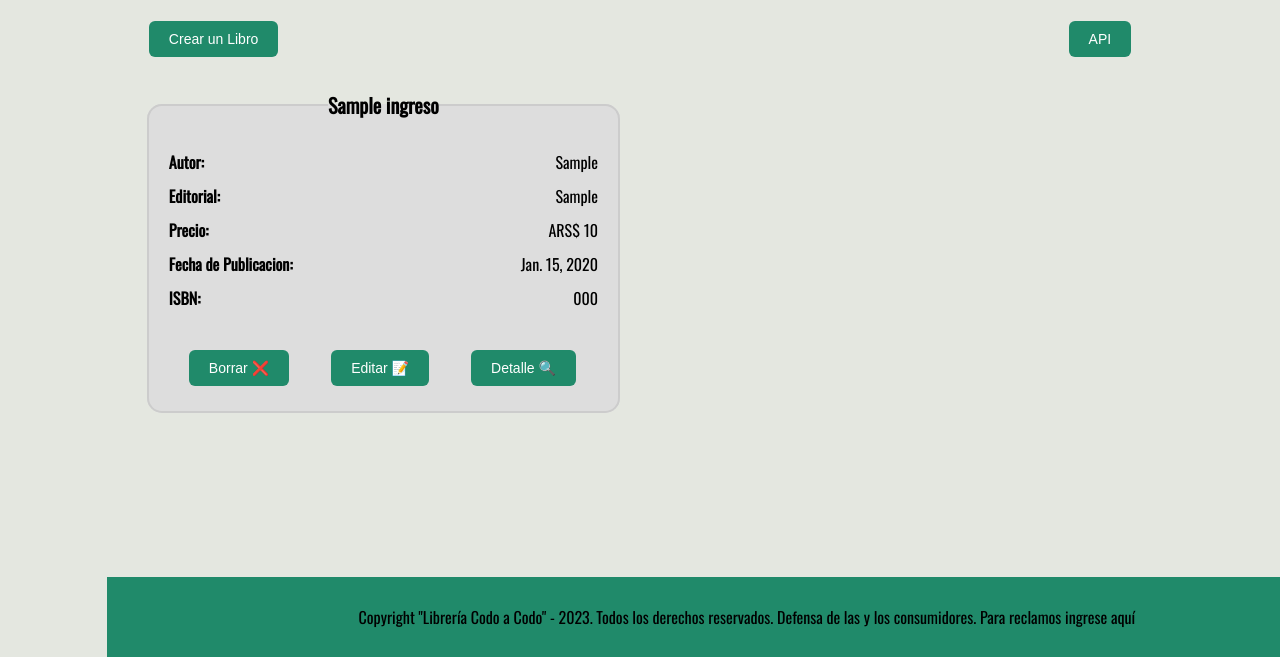
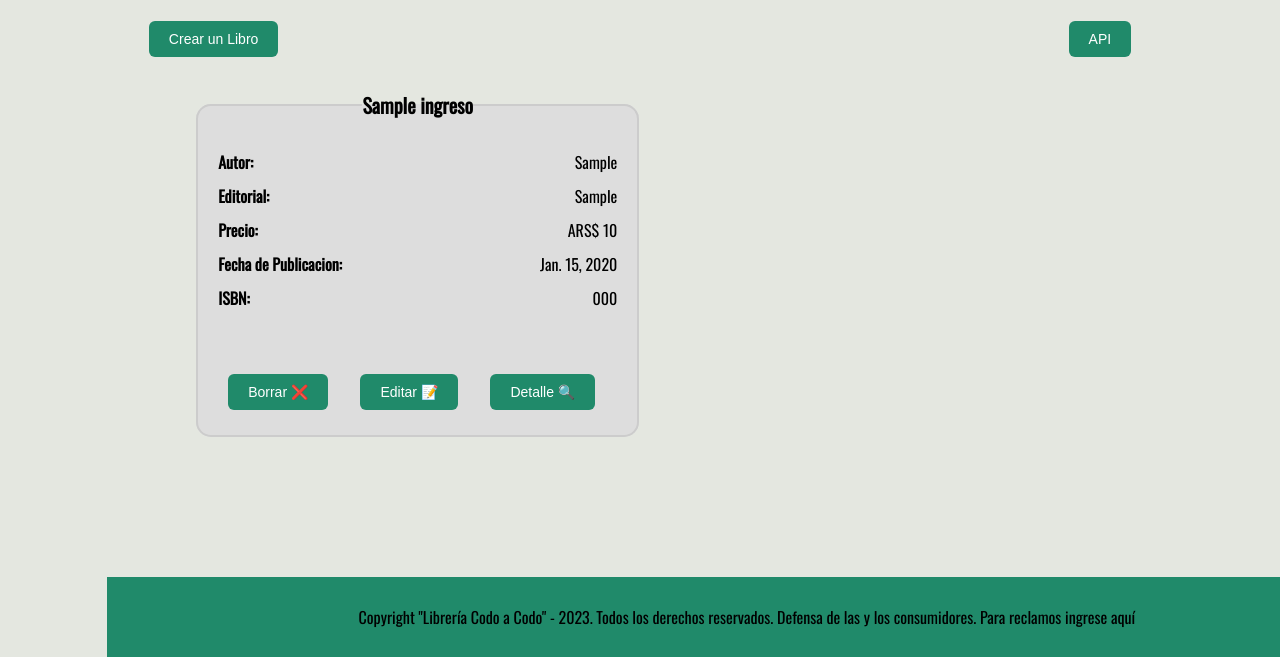
Before and after one commit to emantho/LibreriaCaC, a Django app: page /libro/ in a window 1280 px wide. Shown: the part 143-800 px from the top of the page. Run offline with Django 4.2, Linux system fonts and the light colour scheme; tables that the repository leaves empty hold one stand-in row (values such as "Sample post"); some web fonts are replaced.

Commit message:
Fixed width of libros

```diff
--- a/static/css/style.css
+++ b/static/css/style.css
@@ -149,13 +149,19 @@ ul {
     row-gap: 1em;
     overflow: scroll;
     margin: 0.5em 2em 0.5em 0.5em;
+    align-items: center;
+    justify-items: center;
+    justify-content: center;
+    align-content: center;
     /* display: flex;
     flex-wrap: wrap;
     justify-content: space-evenly; */
 }
 
 .libro-list {
-    width: fit-content;
+    max-width: 80%;
+    /* max-height: 80%; */
+    /* width: fit-content; */
     box-sizing: border-box;
     /* width: calc(40% - 10px);
     box-sizing: border-box;
```
